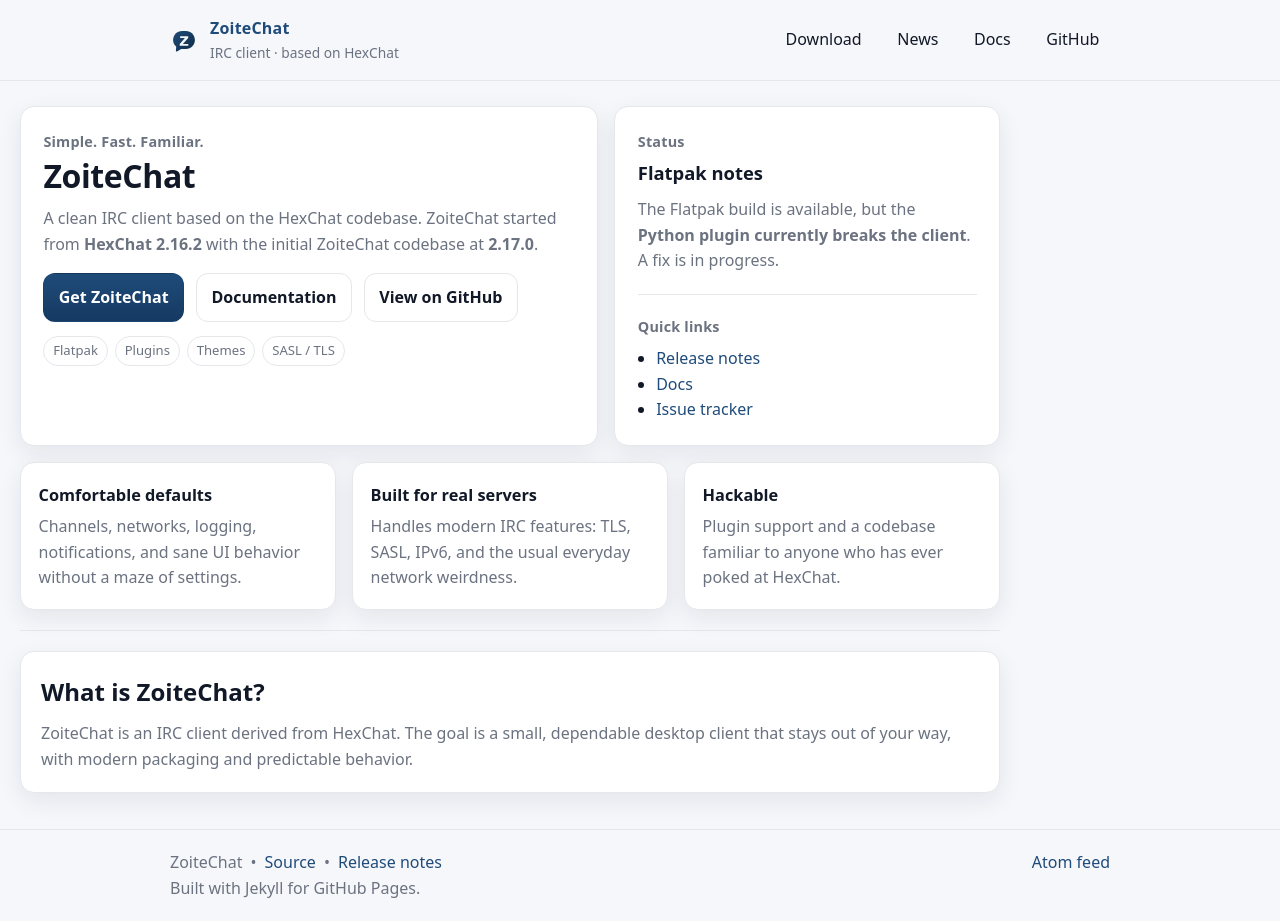
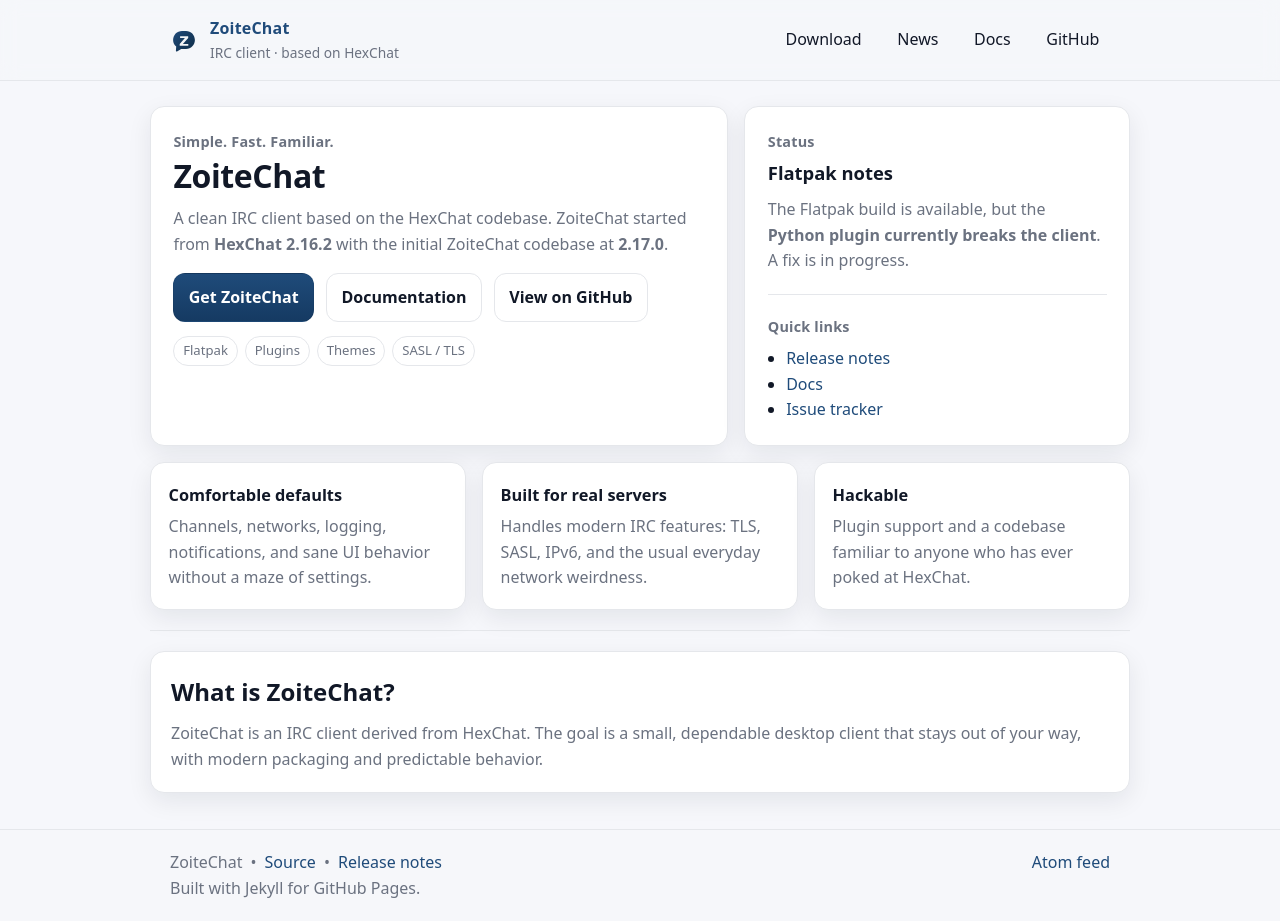
Before and after one commit to ZoiteChat/zoitechat.github.io, a Jekyll site: the page built from index.md, in a window 1280 px wide and 921 px high. Built offline with Jekyll 4.4.1, drawn with Linux system fonts in a browser that asks for light colours.

Commit message:
Refactor CSS for layout and overflow properties

```diff
--- a/assets/site.css
+++ b/assets/site.css
@@ -14,6 +14,7 @@
 html,body{height:100%}
 body{
   margin:0;
+  overflow-x:hidden;
   background:var(--bg);
   color:var(--text);
   font-family:ui-sans-serif, system-ui, -apple-system, "Segoe UI", Roboto, Helvetica, Arial, "Apple Color Emoji", "Segoe UI Emoji";
@@ -72,9 +73,7 @@ a:hover{text-decoration:underline}
 }
 
 .content{padding:1.6rem 1.25rem 2.25rem}
-.content__inner{max-width:var(--max); margin:0 auto
-  overflow-wrap:anywhere;
-}
+.content__inner{max-width:var(--max); margin:0 auto}
 
 .page-title{display:none}
 
@@ -140,9 +139,14 @@ a:hover{text-decoration:underline}
 .grid{
   margin-top:1rem;
   display:grid;
-  grid-template-columns: repeat(3, minmax(0, 1fr));
+  grid-template-columns:repeat(3, 1fr);
   gap:1rem;
 }
+.grid > *{min-width:0}
+
+.grid--downloads{grid-template-columns:repeat(2, minmax(0, 1fr))}
+.grid--downloads > :nth-child(3){grid-column:1 / -1}
+
 .grid > *{min-width:0}
 
 .grid .card{padding:1.1rem}
```
